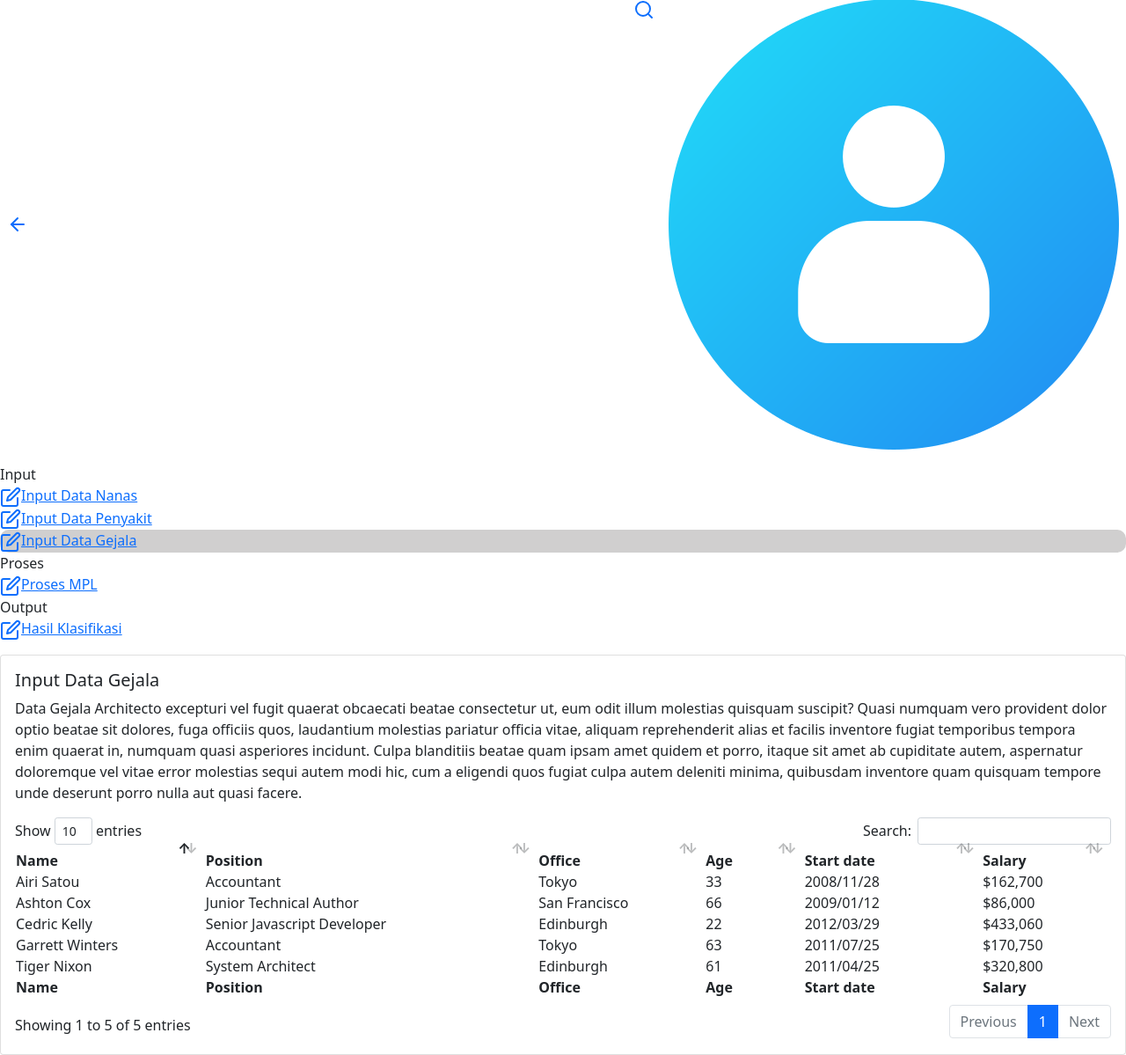
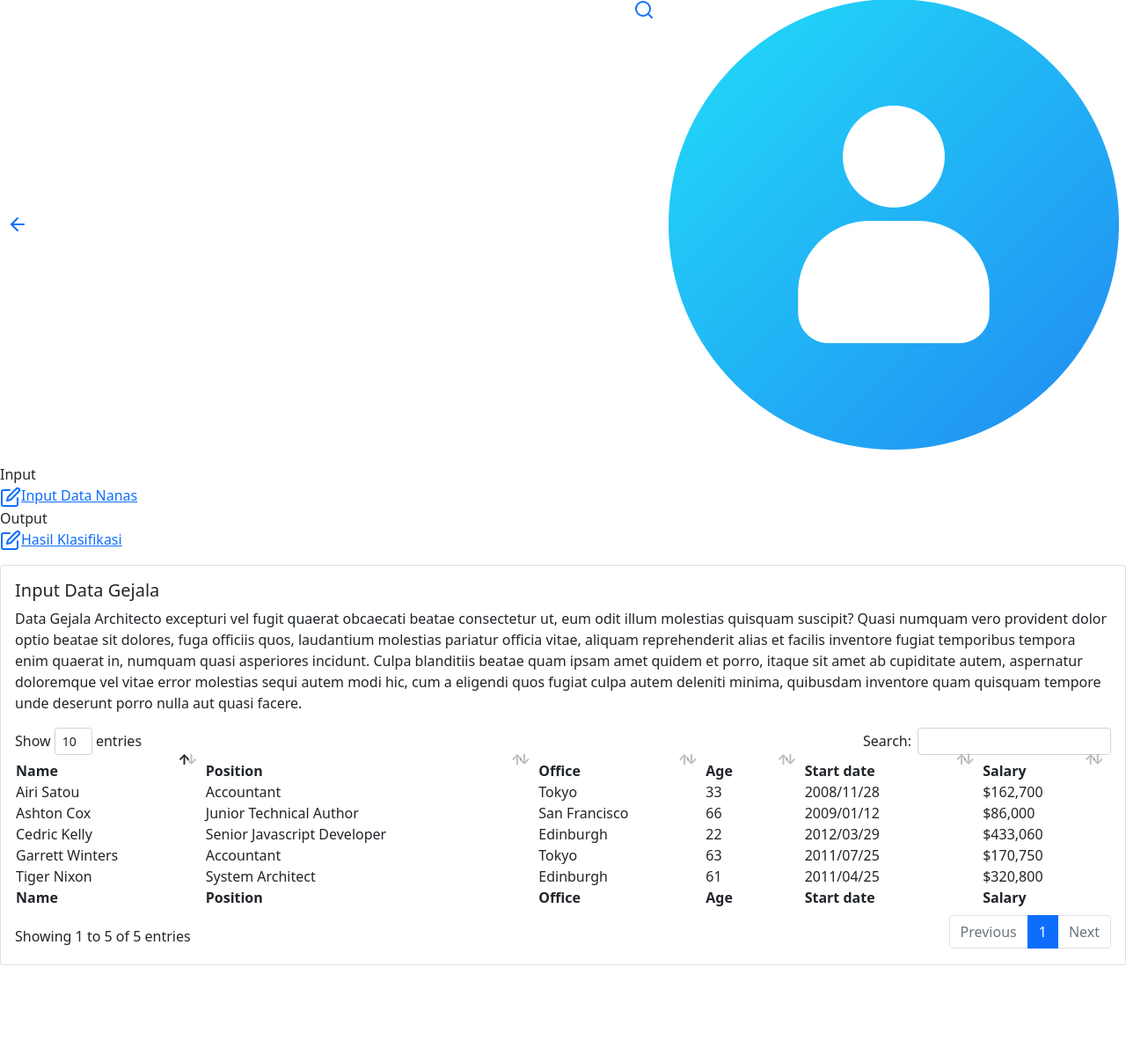
Before and after one commit to nuryamancode/klasifikasibuahnanas, a Django app: page /ind-gejala in a window 1280 px wide. Shown: the part 49-1248 px from the top of the page at 88% size. After the commit the page ends 1146 px from the top, so only its background shows below. Run offline with Django 5.2, Linux system fonts and the light colour scheme; the visitor is signed in with stand-in values (Sample User, id 1); some libraries are stand-ins or nearby versions.

```diff
--- a/klasifikasi/administrator/templates/layouts/sidebar.html
+++ b/klasifikasi/administrator/templates/layouts/sidebar.html
@@ -17,25 +17,6 @@
           <i data-feather="edit"></i>Input Data Nanas
       </a>
     </li>
-    <li class="{% if request.path == request.build_absolute_uri|slice:":-1" %}active{% endif %}">
-      <a href="{% url 'inputdatapenyakit' %}">
-          <i data-feather="edit"></i>Input Data Penyakit
-      </a>
-    </li>
-    <li class="{% if request.path == request.build_absolute_uri|slice:":-1" %}active{% endif %}">
-      <a href="{% url 'inputdatagejala' %}">
-          <i data-feather="edit"></i>Input Data Gejala
-      </a>
-    </li>
-
-    <li class="sidebar-title">
-      Proses
-    </li>
-    <li class="{% if request.path == request.build_absolute_uri|slice:":-1" %}active{% endif %}">
-      <a href="{% url 'prosesmpl' %}">
-          <i data-feather="edit"></i>Proses MPL
-      </a>
-    </li>
 
     <li class="sidebar-title">
       Output
```
